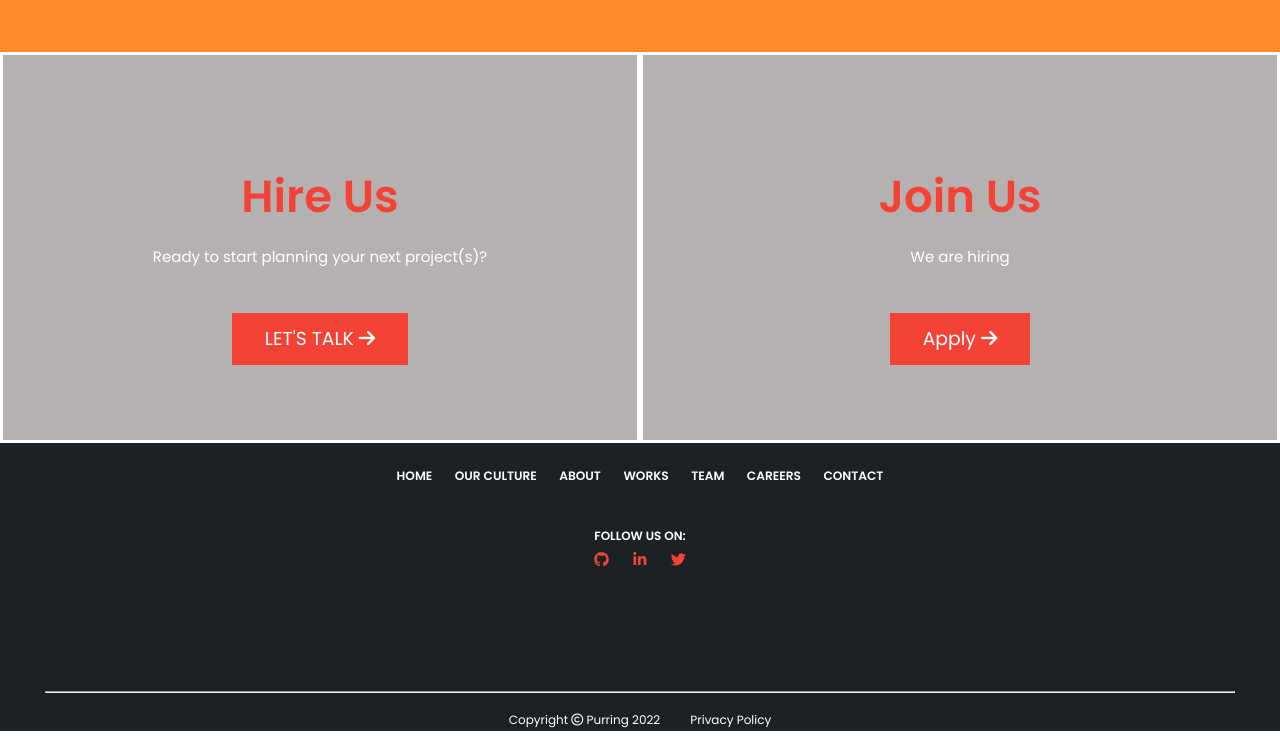
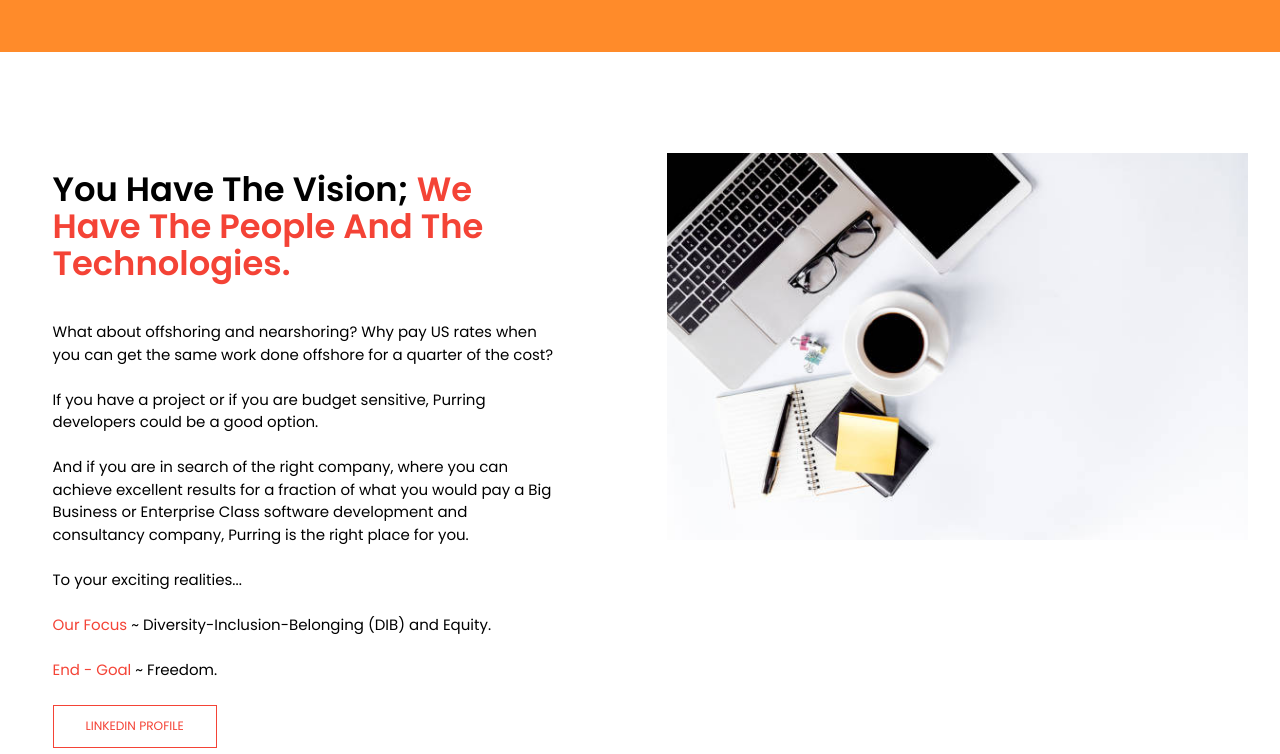
Before and after one commit to Cyril-C-C/Purring, a React (Create React App) app: page / in a window 1280 px wide. Shown: the part 2440-3194 px from the top of the page. Before the commit the page ends 3171 px from the top, so only its background shows below. Built offline with nearby package versions, Linux system fonts and the light colour scheme; the HTML template or start-up script is replaced by a standard one.

Commit message:
Progressive Changes

```diff
--- /dev/null
+++ b/src/components/layout/LaptopVideo.js
@@ -0,0 +1,56 @@
+import React from 'react';
+
+const LaptopVideo = () => {
+  return (
+    <section className='about-us-main'>
+      <section className='row-main' id='row-main'>
+        <section className='about-col-main' id='about-coll-main'>
+          <h1>
+            You Have The Vision;{' '}
+            <span style={{ color: '#f44336' }}>
+              We Have The People And The Technologies.
+            </span>
+          </h1>
+          <p>
+            What about offshoring and nearshoring? Why pay US rates when you can
+            get the same work done offshore for a quarter of the cost?
+            <br />
+            <br />
+            If you have a project or if you are budget sensitive, Purring
+            developers could be a good option.
+            <br />
+            <br />
+            And if you are in search of the right company, where you can achieve
+            excellent results for a fraction of what you would pay a Big
+            Business or Enterprise Class software development and consultancy
+            company, Purring is the right place for you.
+            <br />
+            <br />
+            To your exciting realities...
+            <br />
+            <br />
+            <span style={{ color: '#f44336' }}>Our Focus</span> ~
+            Diversity-Inclusion-Belonging (DIB) and Equity.
+            <br />
+            <br />
+            <span style={{ color: '#f44336' }}>End - Goal</span> ~ Freedom.
+          </p>
+          <a
+            href='https://www.linkedin.com/company/purring/'
+            target='_blank'
+            rel='noreferrer'
+            className='hero-btn red-btn-main'
+            id='hero-btn red-btn-main'
+          >
+            LINKEDIN PROFILE
+          </a>
+        </section>
+        <section className='about-col-main' id='about-col-main'>
+          <img src='Laptop.jpg' alt='' />
+        </section>
+      </section>
+    </section>
+  );
+};
+
+export default LaptopVideo;
--- a/src/components/pages/Home.js
+++ b/src/components/pages/Home.js
@@ -2,12 +2,13 @@
 import Navbar from '../layout/Navbar';
 import HeroPage from '../layout/HeroPage';
 import Services from '../layout/Services';
+import LaptopVideo from '../layout/LaptopVideo';
 import OurPeople from '../layout/OurPeople';
 
 const Home = () => {
   return (
     <>
-    <Navbar/>
+      <Navbar />
       <section>
         {/* HeroPage */}
         <HeroPage />
@@ -17,6 +18,7 @@
 
         {/* Our People, Our Culture */}
         <OurPeople />
+        <LaptopVideo />
       </section>
     </>
   );
```
Also changed, not shown: public/Laptop.jpg (added). Lines whose indentation alone changed are shown as unchanged.
